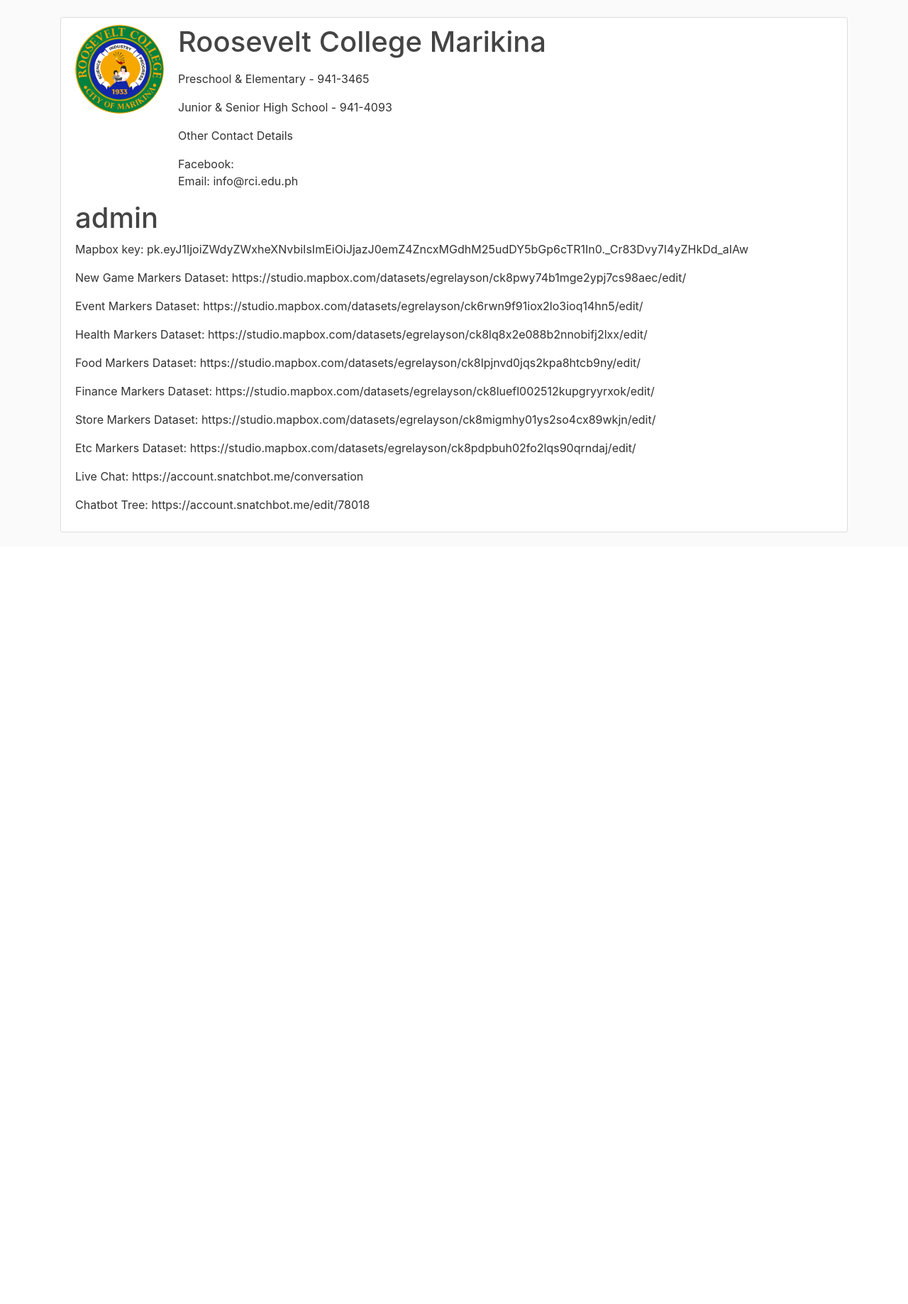
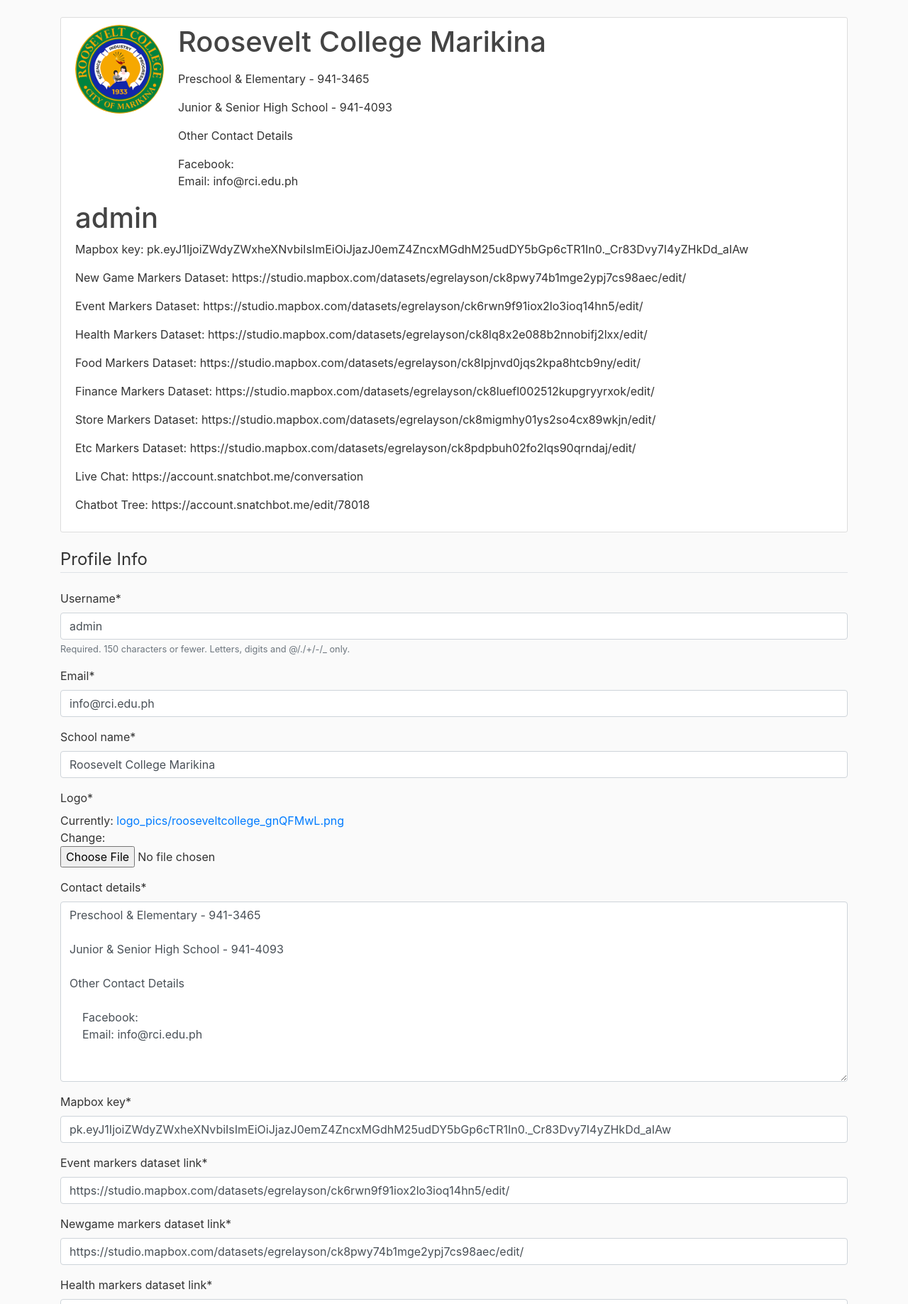
Before and after one commit to jltsang/Iskowela, a Django app: page /profile/ in a window 1280 px wide. Shown: the part 56-1893 px from the top of the page at 71% size. Before the commit the page ends 806 px from the top, so only its background shows below. Run offline with Django 3.2, Linux system fonts and the light colour scheme; a user stored in the database is signed in; data comes from the database, SQL or seed files in the repository; both versions use the stored data as it was after the commit; some libraries are stand-ins or nearby versions.

Commit message:
Profile now editable. Auto-resize and link logo images.

```diff
--- a/main/templates/main/base.html
+++ b/main/templates/main/base.html
@@ -33,8 +33,8 @@
 	      <span class="navbar-toggler-icon"></span>
 	      </button>
 	      <div class="collapse navbar-collapse" id="navbarToggle">
+	      	<div class="navbar-nav mr-auto">
 		    {% if title != 'Menu' %}
-		        <div class="navbar-nav mr-auto">
 		        {% if title == 'Interactive Map' or title == 'Interactive Map Menu'%}
 		          <a class="nav-item nav-link disabled" href="{% url 'imap-menu' %}">Interactive Map</a>
 		        {% else %}
@@ -46,8 +46,8 @@
 		        	<a class="nav-item nav-link" href="{% url 'chatbot-index' %}">Chatbot</a>
 		        {% endif %}
 		          <a class="nav-item nav-link" href="#">Social Listening</a>
-		        </div>
 		    {% endif %}
+		    </div>
 	        <!-- Navbar Right Side -->
 	        <div class="navbar-nav">
 	        	{% if user.is_authenticated %}
--- a/main/templates/main/index.html
+++ b/main/templates/main/index.html
@@ -4,7 +4,7 @@
   <div class="col"></div>
   <div class="col"><div class="text-center"><div class="content-section">
   		{% load static %}
-  		<img src="{% static "images/logofront.png" %}" height="200" width="200" alt="Hi!" />
+  		<img src="{{ active_profile.logo.url }}" height="200" width="200" alt="Hi!" />
 	    <h3>Roosevelt College CRM</h3><a class="btn btn-primary btn-lg" href="{% url 'main-menu' %}" role="button">GET STARTED</a><br>
 	    {% if not user.is_authenticated %}
       	<small class="text-muted">
--- a/users/forms.py
+++ b/users/forms.py
@@ -1,6 +1,7 @@
 from django import forms
 from django.contrib.auth.models import User
 from django.contrib.auth.forms import UserCreationForm
+from .models import Profile
 
 class UserRegisterForm(UserCreationForm):
 	email = forms.EmailField()
@@ -8,3 +9,15 @@
 	class Meta:
 		model = User
 		fields = ['username', 'email', 'password1', 'password2']
+
+class UserUpdateForm(forms.ModelForm):
+	email = forms.EmailField()
+
+	class Meta:
+		model = User
+		fields = ['username', 'email']
+
+class ProfileUpdateForm(forms.ModelForm):
+	class Meta:
+		model = Profile
+		fields = ['school_name', 'logo', 'contact_details', 'mapbox_key', 'event_markers_dataset_link', 'newgame_markers_dataset_link', 'health_markers_dataset_link', 'food_markers_dataset_link', 'finance_markers_dataset_link', 'store_markers_dataset_link', 'etc_markers_dataset_link', 'newgame_textfield', 'live_chat_link', 'chatbot_tree_link']
--- a/users/models.py
+++ b/users/models.py
@@ -1,5 +1,6 @@
 from django.db import models
 from django.contrib.auth.models import User
+from PIL import Image
 
 class Profile(models.Model):
 	user = models.OneToOneField(User, on_delete=models.CASCADE)
@@ -20,3 +21,14 @@
 
 	def __str__(self):
 		return f'{self.user.username} Profile'
+
+	# Resize the logo
+	def save(self):
+		super().save()
+
+		img = Image.open(self.logo.path)
+
+		if img.height > 300 or img.width > 300:
+			output_size = (300, 300)
+			img.thumbnail(output_size)
+			img.save(self.logo.path)
--- a/users/templates/users/profile.html
+++ b/users/templates/users/profile.html
@@ -24,5 +24,17 @@
       <p>Chatbot Tree: {{ user.profile.chatbot_tree_link }}</p>
       {% endif %}
     </div>
+    <!-- Update form -->
+    <form method="POST" enctype="multipart/form-data"> <!-- enctype needed to save image -->
+      {% csrf_token %}
+      <fieldset class="form-group">
+        <legend class="border-bottom mb-4">Profile Info</legend>
+        {{ u_form|crispy }}
+        {{ p_form|crispy }}
+      </fieldset>
+       <div class="form-group">
+              <button class="btn btn-outline-info" type="submit">Update</button>
+          </div>
+    </form>
 </div>
 {% endblock content %}
--- a/users/views.py
+++ b/users/views.py
@@ -1,6 +1,6 @@
 from django.shortcuts import render, redirect
 from django.contrib import messages
-from .forms import UserRegisterForm
+from .forms import UserRegisterForm, UserUpdateForm, ProfileUpdateForm
 from django.contrib.auth.decorators import login_required
 from .models import Profile
 
@@ -18,7 +18,22 @@
 	return render(request, 'users/register.html', {'form': form})
 
 def profile(request):
+	if request.method == 'POST':
+		u_form = UserUpdateForm(request.POST, instance=request.user)
+		p_form = ProfileUpdateForm(request.POST, request.FILES, instance=request.user.profile)
+		if u_form.is_valid() and p_form.is_valid():
+			u_form.save()
+			p_form.save()
+			messages.success(request, f'Your profile has been updated!')
+			return redirect('profile')
+
+	else:
+		u_form = UserUpdateForm(instance=request.user)
+		p_form = ProfileUpdateForm(instance=request.user.profile)
+
 	context = {
+		'u_form': u_form,
+		'p_form': p_form,
 		'title': 'About',
 		'active_profile': Profile.objects.get(school_name="Roosevelt College Marikina"),
 	}
```
Also changed, not shown: main/templates/main/imap_menu.html (+21 -1 lines), main/templates/main/menu.html (+0 -12 lines), main/views.py (+17 -3 lines), db.sqlite3, media/logo_pics/rooseveltcollege_gnQFMwL.png (added).
